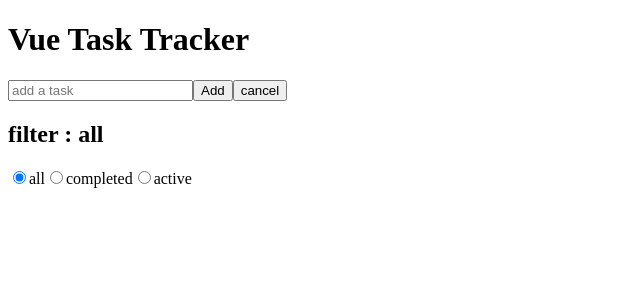
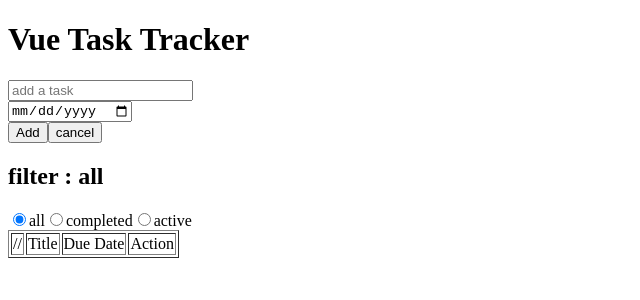
Before and after one commit to teddynanta/vue-vibe-code, a Vue app: page / in a window 1280 px wide. Shown: the top 300 px of the page, without its empty margins (0-640 px from the left). Built offline with nearby package versions, Linux system fonts and the light colour scheme; the HTML template or start-up script is replaced by a standard one.

Commit message:
add due date

```diff
--- a/src/App.vue
+++ b/src/App.vue
@@ -10,8 +10,9 @@ const filter = ref<'active' | 'completed' | 'all'>('all');
   const addTask = (title: string) => {
     const newTask: Task = {
       id: Date.now(),
-    title,
+      title: title['title'],
       isDone: false,
+      dueDate: title['dueDate'],
     }
     tasks.value.push(newTask)
   }
@@ -31,11 +32,11 @@ onMounted(() => {
   watch(tasks, (newTasks) => {
     console.log('tasks updated:', newTasks)
     localStorage.setItem('vue-tasks', JSON.stringify(newTasks))
-}, {deep:true})
+  }, { deep: true })
 
   const toggleDone = (id: number) => {
     const task = tasks.value.find(task => task.id === id)
-  if (task){
+    if (task) {
       task.isDone = !task.isDone
     }
   }
@@ -44,14 +45,14 @@ const deleteTask = (id: number) => {
     const index = tasks.value.findIndex(task => task.id === id)
 
     if (index !== -1 && confirm("Are you sure?")) {
-    tasks.value.splice(index,1)
+      tasks.value.splice(index, 1)
     }
   }
 
   const editTask = (data) => {
     const editedTask = tasks.value.find(task => task.id === data.id)
     console.log('editedTask', data)
-    if (editedTask){
+    if (editedTask) {
       editedTask.title = data.title
     }
   }
@@ -68,7 +69,7 @@ const filteredTasks = computed(() => {
       return tasks.value
     } else if (filter.value === 'completed') {
       return tasks.value.filter(task => task.isDone)
-  }else{
+    } else {
       return tasks.value.filter(task => !task.isDone)
     }
   })
@@ -90,7 +91,7 @@ const filteredTasks = computed(() => {
       <input type="radio" id="active" value="active" v-model="filter" />
       <label for="active">active</label>
 
-      <TaskList :tasks="filteredTasks" @toggle-done="toggleDone"  @delete-task="deleteTask" @edit-task="editTask"/>
+      <TaskList :tasks="filteredTasks" @toggle-done="toggleDone" @delete-task="deleteTask" @edit-task="editTask" />
     </main>
   </div>
 </template>
--- a/src/components/TaskForm.vue
+++ b/src/components/TaskForm.vue
@@ -2,24 +2,33 @@
   import { ref } from 'vue';
 
 
-const title = ref('');
+  const title = ref('')
+  const dueDate = ref('')
   const emit = defineEmits<{
-  (event: 'add-task', title: string): void;
+    (event: 'add-task', title: string, dueDate: string): void;
   }>()
 
   const submit = () => {
-  if (!title.value.trim()) return
-  emit('add-task', title.value)
+    if (!title.value.trim() || !dueDate.value.trim()) {
+      alert('Title and due date cannot be empty')
+      return
+    }
+    emit('add-task', { title: title.value, dueDate: dueDate.value })
     title.value = ''
+    dueDate.value = ''
   }
 
   function cancel() {
     title.value = ''
+    dueDate.value = ''
   }
 </script>
 <template>
   <form @submit.prevent="submit">
     <input type="text" placeholder="add a task" v-model="title">
+    <br>
+    <input type="date" placeholder="add a due date" v-model="dueDate">
+    <br>
     <button>Add</button>
     <button @click.prevent="cancel">cancel</button>
   </form>
--- a/src/components/TaskItem.vue
+++ b/src/components/TaskItem.vue
@@ -45,21 +45,66 @@
 </script>
 
 <template>
-  <div>
-    <span v-if="isEditing">
+  <tr v-if="isEditing">
+    <td>//</td>
+    <td>
+      <input ref="inputRef" type="text" v-model="editTitle" placeholder="edit task" />
+    </td>
+    <td>
+      <span>{{ task.dueDate ? task.dueDate : 'No due date' }}</span>
+    </td>
+    <td>
+      <button @click.prevent="submitEdit(task.id)" class="green" type="submit">save</button>
+      <button @click.prevent="editTask(task.title)" class="red">cancel</button>
+    </td>
+  </tr>
+  <tr v-else :class="{ done: task.isDone }">
+    <td>
+      <input type="checkbox" :checked="task.isDone" @change="emit('toggle-done', task.id)">
+    </td>
+    <td>
+      <span>{{ task.title }}</span>
+    </td>
+    <td>
+      <span>{{ task.dueDate ? task.dueDate : 'No due date' }}</span>
+    </td>
+    <td>
+      <FontAwesomeIcon @click="emit('delete-task', task.id)" :icon="fas.faTrash" class="red" />
+      <FontAwesomeIcon @click="editTask(task.title)" :icon="fas.faPencil" class="yellow" />
+    </td>
+  </tr>
+  <!-- <tbody>
+        <tr>
+          <div v-if="isEditing">
             <form @submit.prevent="submitEdit(task.id)">
+              <td>//</td>
+              <td>
                 <input ref="inputRef" type="text" v-model="editTitle" placeholder="edit task" />
+              </td>
+              <td>duedate</td>
+              <td>
                 <button class="green" type="submit">save</button>
                 <button @click.prevent="editTask" class="red">cancel</button>
+              </td>
             </form>
-    </span>
-    <span v-else :class="{ done: task.isDone }">
+          </div>
+          <div v-else :class="{ done: task.isDone }">
+            <td>
               <input type="checkbox" id="checkbox" :checked="task.isDone" @change="emit('toggle-done', task.id)">
-      {{ task.title }}
+            </td>
+            <td>
+              <span>{{ task.title }}</span>
+            </td>
+            <td>
+              <span>{{ task.dueDate ? task.dueDate : 'No due date' }}</span>
+            </td>
+            <td>
               <FontAwesomeIcon @click="emit('delete-task', task.id)" :icon="fas.faTrash" class="red" />
               <FontAwesomeIcon @click="editTask(task.title)" :icon="fas.faPencil" class="yellow" />
-    </span>
+            </td>
           </div>
+        </tr>
+      </tbody> -->
 </template>
 
 <style>
--- a/src/components/TaskList.vue
+++ b/src/components/TaskList.vue
@@ -15,9 +15,18 @@ const emit = defineEmits<{
 
 
 <template>
-  <ul>
-    <li v-for="task in tasks" :key="task.id">
-      <TaskItem :task="task" @toggle-done="emit('toggle-done', $event)" @delete-task="emit('delete-task', $event)" @edit-task="emit('edit-task', $event)"/>
-    </li>
-  </ul>
+  <table border="1">
+    <thead>
+      <tr>
+        <td>//</td>
+        <td>Title</td>
+        <td>Due Date</td>
+        <td>Action</td>
+      </tr>
+    </thead>
+    <tbody>
+      <TaskItem v-for="task in tasks" :key="task.id" :task="task" @toggle-done="emit('toggle-done', $event)"
+        @delete-task="emit('delete-task', $event)" @edit-task="emit('edit-task', $event)" />
+    </tbody>
+  </table>
 </template>
--- a/src/types/task.ts
+++ b/src/types/task.ts
@@ -2,4 +2,5 @@ export type Task = {
     id: number,
     title: string,
     isDone: boolean,
+    dueDate: string | null,
   }
```
Lines whose indentation alone changed are shown as unchanged.
